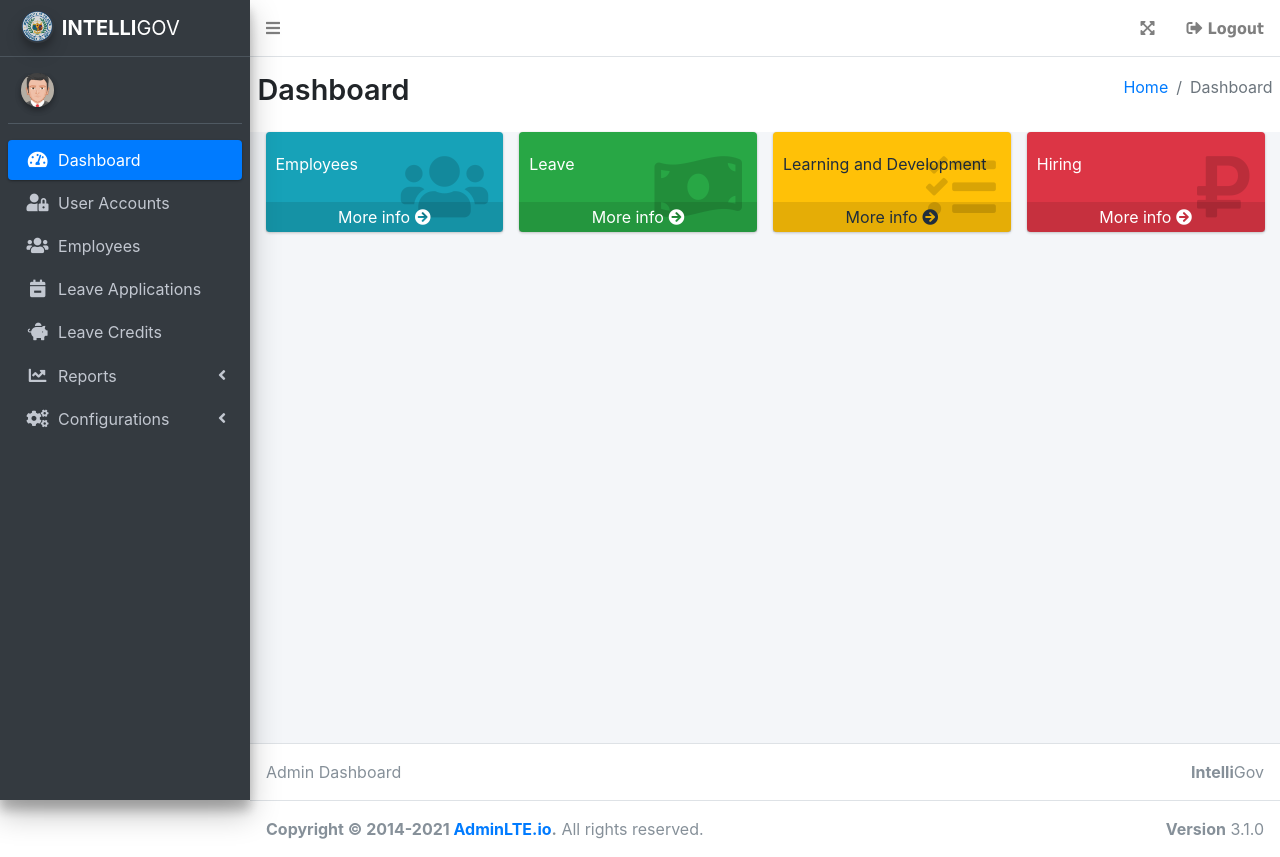
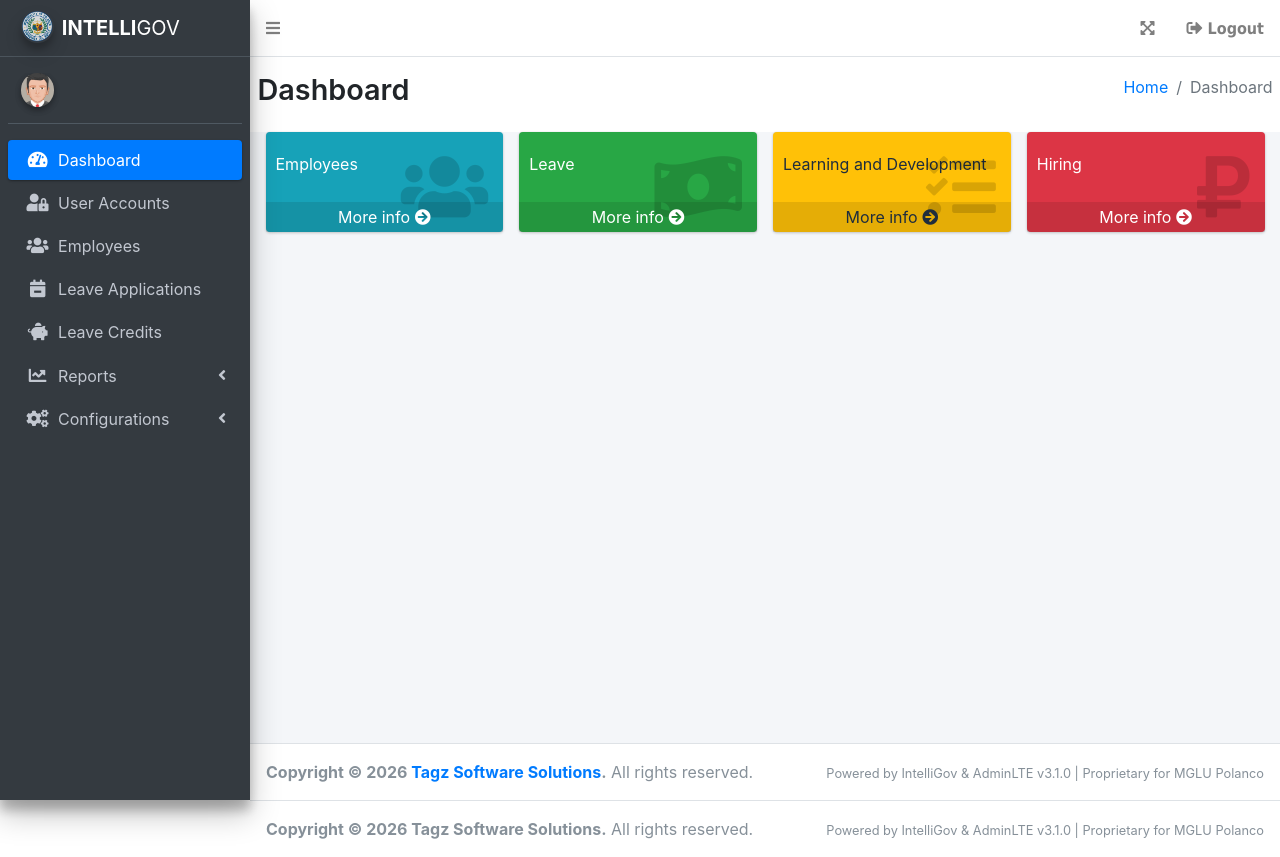
Before and after one commit to ntianlyris/MunSoft, a PHP site: page /admin/ in a window 1280 px wide. Run offline with PHP 8.4, Linux system fonts and the light colour scheme; a user stored in the database is signed in; data comes from the database, SQL or seed files in the repository; some libraries are stand-ins or nearby versions.

Commit message:
Refactor application footers, and update main page copyright details.

```diff
--- a/includes/layout/appfooter.php
+++ b/includes/layout/appfooter.php
@@ -13,7 +13,8 @@ $footer_page_label = $page_title ?? 'IntelliGov';
 <!-- Main Footer -->
 <footer class="main-footer">
     <div class="float-right d-none d-sm-block">
-        <b>Intelli</b>Gov
+        <small>Powered by IntelliGov & AdminLTE v3.1.0 | Proprietary for MGLU Polanco</small>
     </div>
-    <?php echo htmlspecialchars($footer_page_label); ?>
+    <strong>Copyright &copy; <?php echo date("Y"); ?> <a href="#">Tagz Software Solutions</a>.</strong>
+    All rights reserved.
 </footer>
--- a/includes/layout/footer.php
+++ b/includes/layout/footer.php
@@ -1,8 +1,8 @@
-<footer class="main-footer">
-    <strong>Copyright &copy; 2014-2021 <a href="https://adminlte.io">AdminLTE.io</a>.</strong>
+  <footer class="main-footer">
+    <strong>Copyright &copy; <?php echo date("Y"); ?> Tagz Software Solutions.</strong>
     All rights reserved.
     <div class="float-right d-none d-sm-inline-block">
-      <b>Version</b> 3.1.0
+      <small>Powered by IntelliGov & AdminLTE v3.1.0 | Proprietary for MGLU Polanco</small>
     </div>
   </footer>
 
--- a/payroll/index.php
+++ b/payroll/index.php
@@ -144,7 +144,3 @@ $(document).ready(function() {
   $('#home_li').addClass('active');
 });
 </script>
-
-<?php
-    include_once '../includes/layout/footer.php';
-?>
```
Also changed, not shown: includes/layout/mainfooter.php (+9 -6 lines), index.php (+8 -3 lines).
